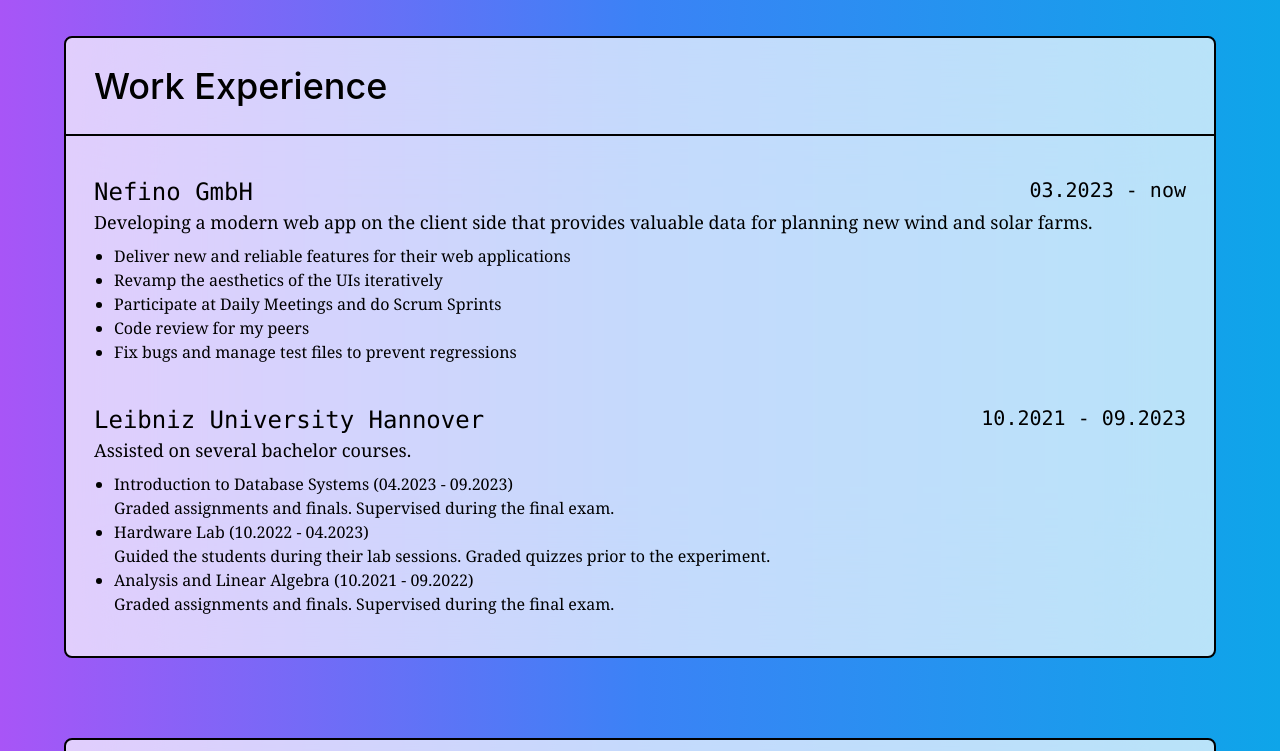
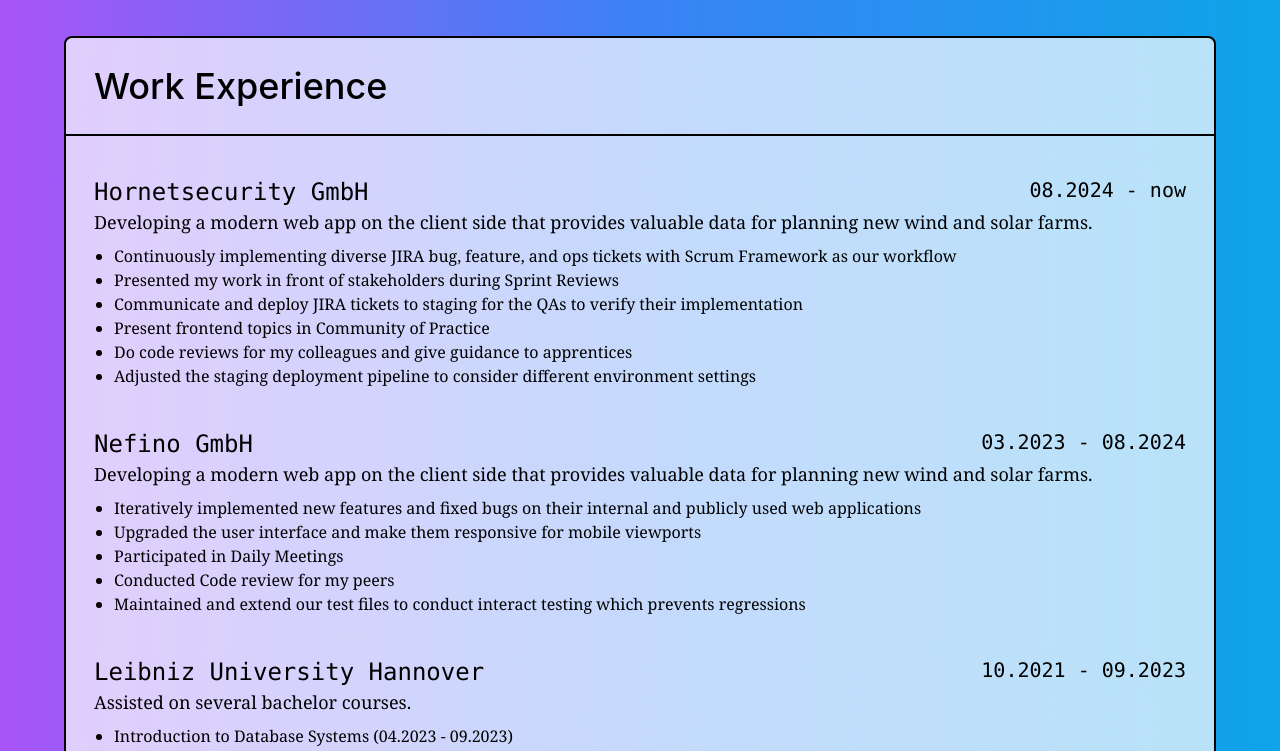
Before and after one commit to Remisys/WebsiteAboutMe, a Next.js app: page / in a window 1280 px wide. Shown: the part 840-1591 px from the top of the page. Built offline with nearby package versions, Linux system fonts and the light colour scheme.

Commit message:
Updated about me to include Hornetsecurity GmbH

```diff
--- a/package.json
+++ b/package.json
@@ -9,7 +9,8 @@
     "lint": "next lint"
   },
   "dependencies": {
-    "next": "12.3.1",
+    "next": "^15.2.2",
+    "npm": "^11.2.0",
     "react": "18.2.0",
     "react-dom": "18.2.0"
   },
--- a/src/Education.tsx
+++ b/src/Education.tsx
@@ -1,4 +1,4 @@
-export const Education = () => <div className="max-w-[1400px] w-[90%] mt-20 backdrop-blur-[72px] bg-white/[.7] flex flex-col border-black  rounded-lg text-center  border-solid border-[2px]">
+export const Education = () => <div className="text-black max-w-[1400px] w-[90%] mt-20 backdrop-blur-[72px] bg-white/[.7] flex flex-col border-black  rounded-lg text-center  border-solid border-[2px]">
   <h1 className="sm:text-4xl text-3xl font-medium  p-7  self-start  ">
     Education
   </h1>
--- a/src/Volunteer.tsx
+++ b/src/Volunteer.tsx
@@ -1,5 +1,5 @@
 
-export const Volunteer = () => <div className="max-w-[1400px] w-[90%] mt-20 backdrop-blur-[72px] bg-white/[.7] flex flex-col border-black  rounded-lg text-center  border-solid border-[2px]">
+export const Volunteer = () => <div className=" text-black max-w-[1400px] w-[90%] mt-20 backdrop-blur-[72px] bg-white/[.7] flex flex-col border-black  rounded-lg text-center  border-solid border-[2px]">
   <h1 className="sm:text-4xl text-3xl font-medium  p-7  self-start  ">
     Volunteers
   </h1>
--- a/src/WorkingExperience.tsx
+++ b/src/WorkingExperience.tsx
@@ -1,28 +1,49 @@
-export const WorkingExperience = () => <div className="max-w-[1400px] w-[90%] mt-20 backdrop-blur-[72px] bg-white/[.7] flex flex-col border-black  rounded-lg text-center  border-solid border-[2px]">
+export const WorkingExperience = () => <div className=" text-black max-w-[1400px] w-[90%] mt-20 backdrop-blur-[72px] bg-white/[.7] flex flex-col border-black  rounded-lg text-center  border-solid border-[2px]">
   <h1 className="sm:text-4xl text-3xl font-medium  p-7  self-start  ">
     Work Experience
   </h1>
 
   <hr className="h-[2px] border-none bg-black"/>
-  <ul className='flex flex-col self-start w-full text-start px-7 gap-10 py-10 '>
+  <ul className='flex flex-col self-start w-full text-start px-7 gap-10 py-10  '>
+    <li>
+      <div className="flex flex-col lg:flex-row lg:justify-between pb-4 lg:pb-0">
+        <h3 className="sm:text-2xl text-xl font-medium  text-start font-mono   ">
+          Hornetsecurity GmbH
+        </h3>
+        <h3 className="sm:text-xl text-lg  text-start  font-mono ">
+          08.2024 - now
+        </h3>
+      </div>
+      <p className="text-start font-serif text-lg">
+        Developing a modern web app on the client side that provides valuable data for planning new wind and solar farms.
+      </p>
+      <ul className="text-start list-disc ml-5 mt-2 font-serif">
+        <li>Continuously implementing diverse JIRA bug, feature, and ops tickets with Scrum Framework as our workflow</li>
+        <li>Presented my work in front of stakeholders during Sprint Reviews</li>
+        <li>Communicate and deploy JIRA tickets to staging for the QAs to verify their implementation</li>
+        <li>Present frontend topics in Community of Practice</li>
+        <li>Do code reviews for my colleagues and give guidance to apprentices</li>
+        <li>Adjusted the staging deployment pipeline to consider different environment settings</li>
+      </ul>
+    </li>
     <li>
       <div className="flex flex-col lg:flex-row lg:justify-between pb-4 lg:pb-0">
         <h3 className="sm:text-2xl text-xl font-medium  text-start font-mono   ">
           Nefino GmbH
         </h3>
         <h3 className="sm:text-xl text-lg  text-start  font-mono ">
-          03.2023 - now
+          03.2023 - 08.2024
         </h3>
       </div>
       <p className="text-start font-serif text-lg">
       Developing a modern web app on the client side that provides valuable data for planning new wind and solar farms.
       </p>
       <ul className="text-start list-disc ml-5 mt-2 font-serif">
-        <li>Deliver new and reliable features for their web applications</li>
-        <li>Revamp the aesthetics of the UIs iteratively</li>
-        <li>Participate at Daily Meetings and do Scrum Sprints </li>
-        <li>Code review for my peers</li>
-        <li>Fix bugs and manage test files to prevent regressions</li>
+        <li>Iteratively implemented new features and fixed bugs on their internal and publicly used web applications</li>
+        <li>Upgraded the user interface and make them responsive for mobile viewports</li>
+        <li>Participated in Daily Meetings</li>
+        <li>Conducted Code review for my peers</li>
+        <li>Maintained and extend our test files to conduct interact testing which prevents regressions</li>
       </ul>
     </li>
     <li >
--- a/src/button.tsx
+++ b/src/button.tsx
@@ -9,7 +9,7 @@
     <div>
         <div className="md:m-10 m-5 flex-1 ">
         <div className="backdrop-blur-[72px] bg-white/[.5] hover:bg-gradient-to-r hover:from-purple-500 hover:to-sky-500 hover:shadow-lg flex-1 border-3  rounded-lg text-center lg:hover:scale-[1.2]">
-            <p className="lg:text-3xl  text-2xl  sm:p-8 p-5  font-medium hover:text-white  text-purple-600  ">
+            <p className="lg:text-3xl  text-2xl  sm:p-8 p-5  font-semibold hover:text-white  text-purple-600  ">
               <a href={props.url}>{props.text}</a>
             </p>
         </div>
```
Also changed, not shown: 1 other file (tests, documents, lock files or other folders).
